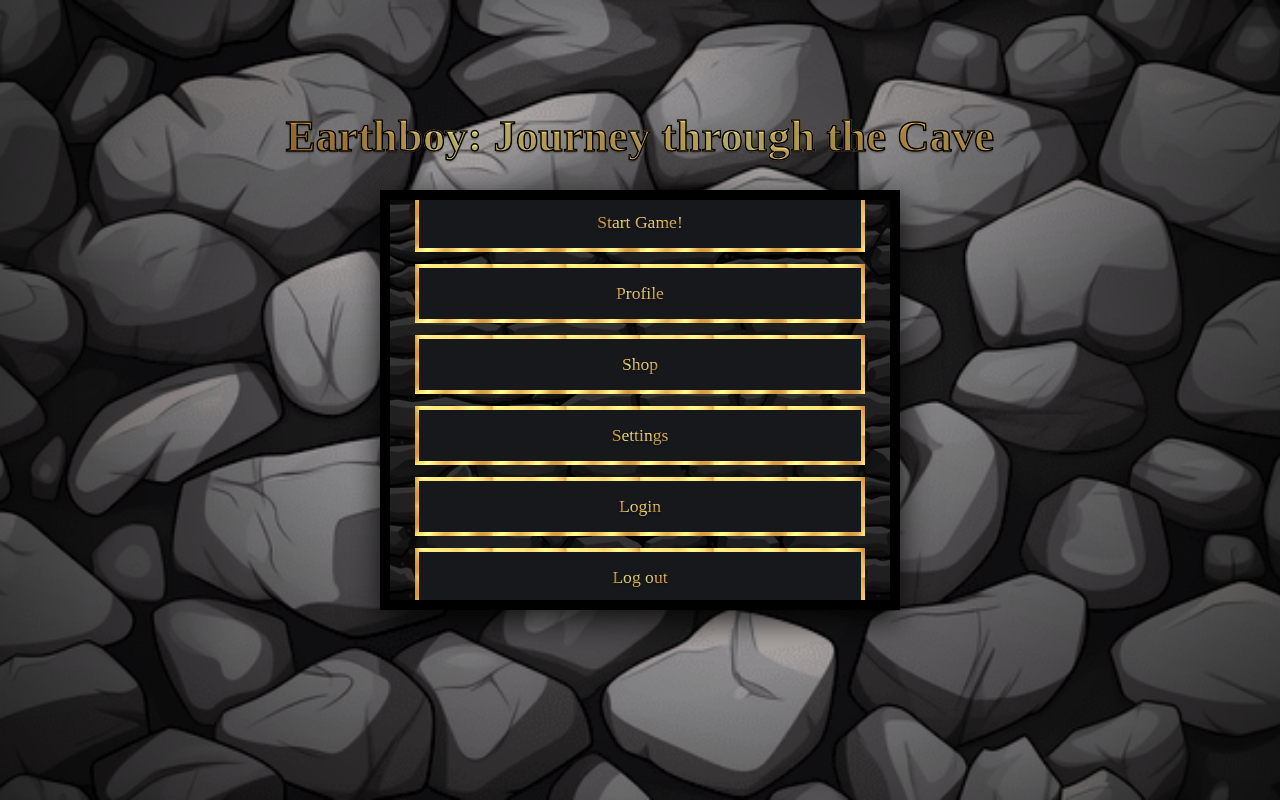
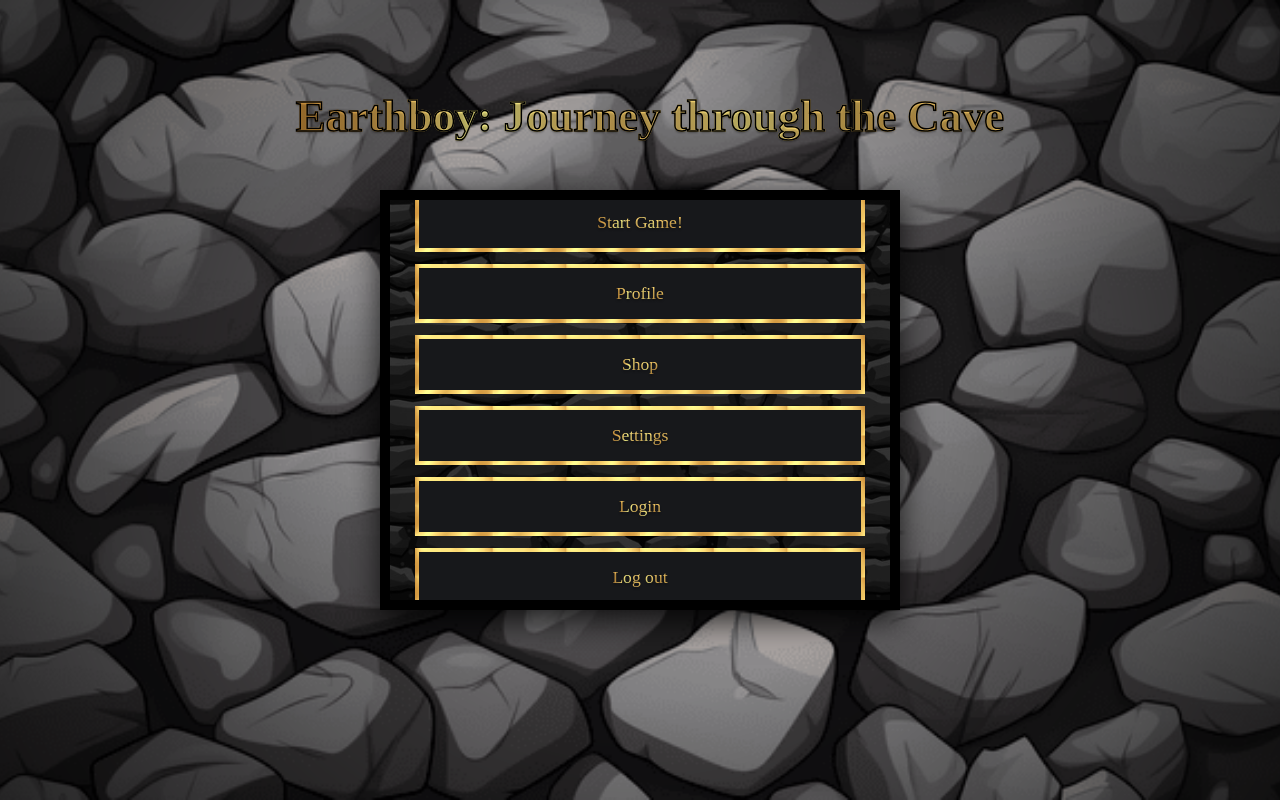
Before and after one commit to colinl13/Webware-ISP, a plain HTML site: page public/index.html in a window 1280 px wide. Drawn offline with Linux system fonts and the light colour scheme; no server answers; a web font is replaced by a local one.

Commit message:
fixed alert to work on firefox; fixed some styling on main menu

```diff
--- a/public/game.js
+++ b/public/game.js
@@ -637,8 +637,8 @@ window.onload = function () {
     .then((r) => r.json())
     .then(({ authenticated }) => {
       if (!authenticated) {
+        alert("You must be logged in to play this level");
         window.location.href = "/";
-        alert("You must be logged in to play this level");
       } else {
         initGame(levelIndex);
       }
--- a/public/main.css
+++ b/public/main.css
@@ -67,7 +67,6 @@ body::before {
     background-size: cover;
     background-position: center;
     border: 2px solid black;
-    /* background-color: rgb(160, 160, 160); */
 }
 
 .lever {
@@ -123,6 +122,11 @@ body::before {
     inset: 0;
     background-color: rgba(0, 0, 0, 0.5);
     pointer-events: none;
+}
+
+#game_title {
+    /* padding:10px; */
+    margin: 10px;
 }
 
 #game_title.gold-text {
```
